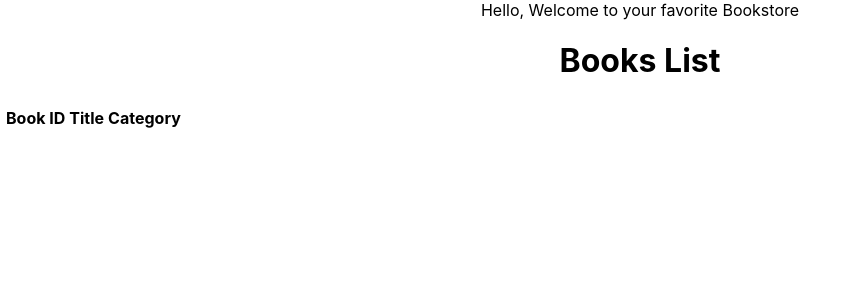
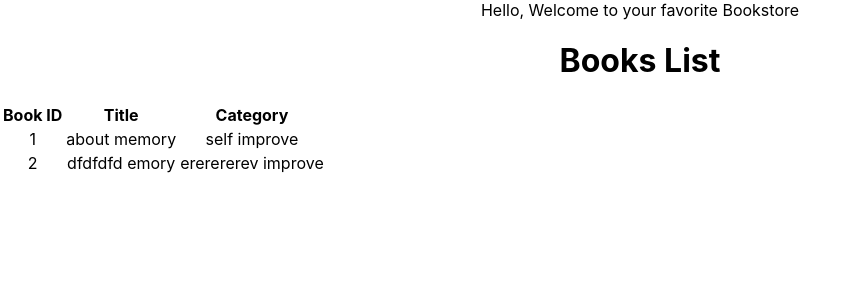
Before and after one commit to anewman15/bookstore-react, a React (Create React App) app: page / in a window 1280 px wide. Shown: the top 300 px of the page, without its empty margins (0-857 px from the left). Built offline with nearby package versions, Linux system fonts and the light colour scheme.

Commit message:
Add test books to BooksList

```diff
--- a/src/containers/BooksList.js
+++ b/src/containers/BooksList.js
@@ -1,15 +1,18 @@
+import Book from '../components/Book';
+
 const BooksList = () => (
   <div>
     <h1>Books List</h1>
     <table>
-      <th>
-        <tr>
-          <td>Book ID</td>
-          <td>Title</td>
-          <td>Category</td>
-        </tr>
-      </th>
-      {/* <Book /> */}
+      <tr>
+        <th>Book ID</th>
+        <th>Title</th>
+        <th>Category</th>
+      </tr>
+      <tbody>
+        <Book id={1} title="about memory" category="self improve" />
+        <Book id={2} title="dfdfdfd emory" category="ererererev improve" />
+      </tbody>
     </table>
   </div>
 );
```
